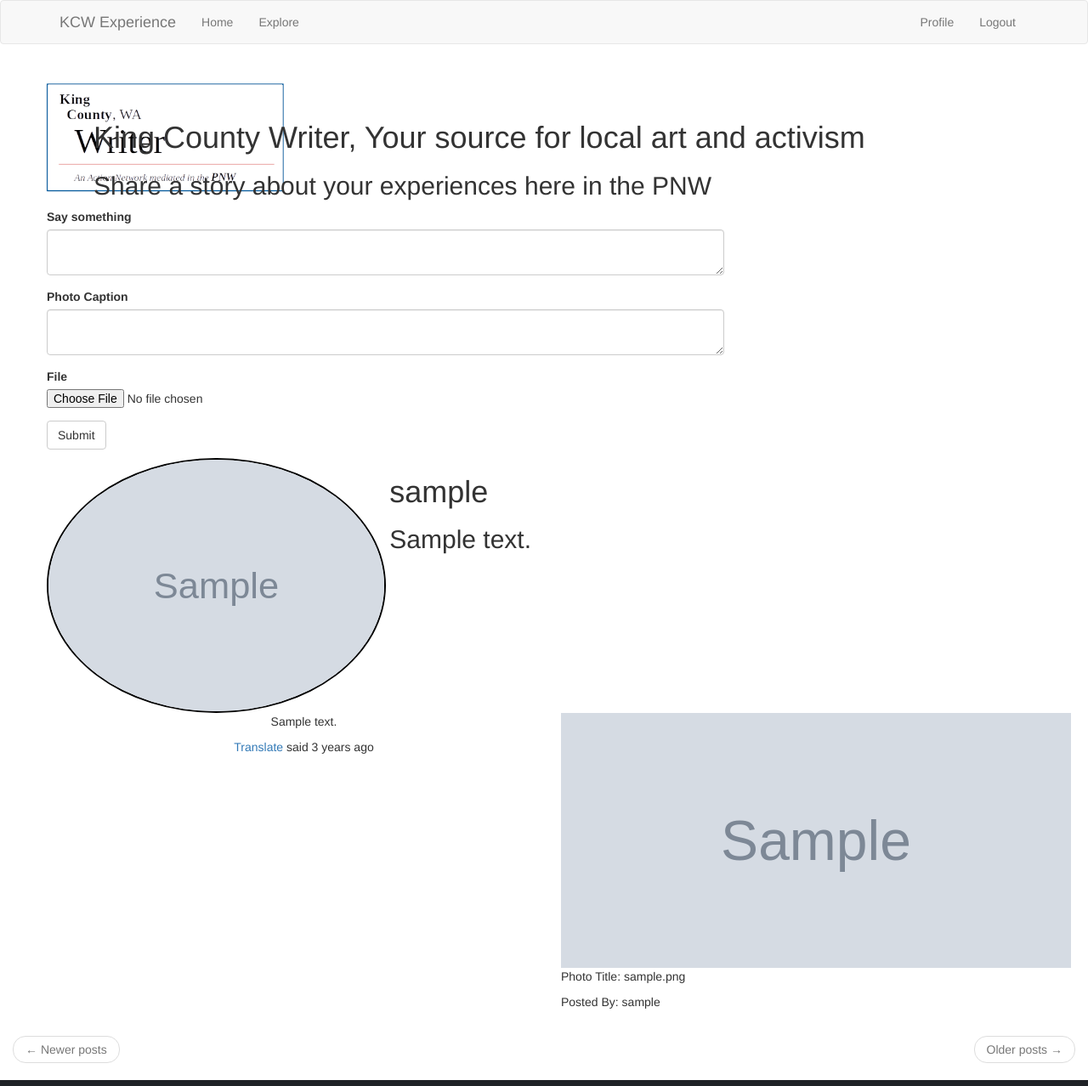
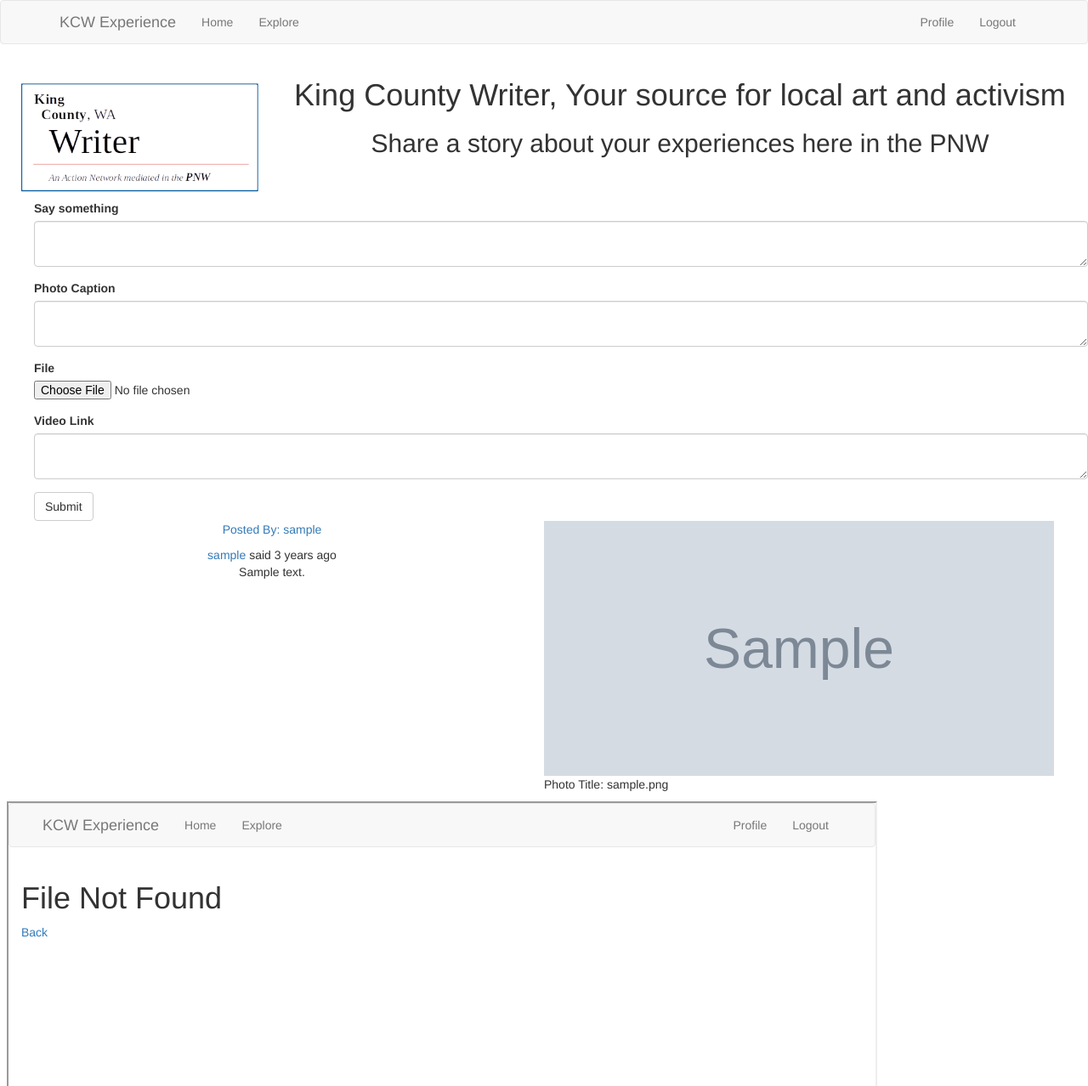
Before and after one commit to gspeckiii/KingCountyWriter, a Flask app: page / in a window 1280 px wide. Shown: the top 1278 px of the page at 85% size. Run offline with Flask 2, Linux system fonts and the light colour scheme; a user stored in the database is signed in; tables that the repository leaves empty hold one stand-in row (values such as "Sample post"); grey boxes marked "Sample" are stand-in pictures; some libraries are stand-ins or nearby versions.

Commit message:
debugging

```diff
--- a/app/forms.py
+++ b/app/forms.py
@@ -18,6 +18,7 @@ class PostForm(FlaskForm):
     img_caption = TextAreaField('Photo Caption', validators=[
         DataRequired(), Length(min=1, max=140)])
     post_img = FileField('File')
+    post_vid=TextAreaField('Video Link')
 
     submit = SubmitField('Submit')
 
--- a/app/models.py
+++ b/app/models.py
@@ -93,6 +93,7 @@ class Post(db.Model):
     timestamp = db.Column(db.DateTime, index=True, default=datetime.utcnow)
     user_id = db.Column(db.Integer, db.ForeignKey('user.id'))
     post_img =db.Column(db.String(200))
+    post_vid=db.Column(db.String(300))
     img_caption=db.Column(db.String(200))
     language = db.Column(db.String(5))
     def __repr__(self):
--- a/app/routes.py
+++ b/app/routes.py
@@ -86,8 +86,6 @@ def explore():
 @login_required
 def index():
     form = PostForm()
-
-
     try:
         uploaded_file = request.files['post_img']
         filename=secure_filename(uploaded_file.filename)
@@ -106,7 +104,12 @@ def index():
             language = detect(form.post.data)
         except LangDetectException:
             language = ''
-        post = Post(body=form.post.data, author=current_user,img_caption=form.img_caption.data,post_img=filename,language=language)
+        try:
+            post_vid=form.post_vid.data
+        except:
+            post_vid ='https://www.youtube.com/embed/u4taz6dfPQc'
+
+        post = Post(body=form.post.data, author=current_user,img_caption=form.img_caption.data,post_img=filename,language=language,post_vid=post_vid)
         db.session.add(post)
         db.session.commit()
         flash('Your post is now live!')
@@ -196,6 +199,7 @@ def edit_profile():
         current_user.username = form.username.data
         current_user.about_me = form.about_me.data
         current_user.tags = form.tags.data
+
         uploaded_file = request.files['profile_image']
         filename = secure_filename(uploaded_file.filename)
         if filename != '':
@@ -213,6 +217,7 @@ def edit_profile():
         form.username.data = current_user.username
         form.about_me.data = current_user.about_me
         form.tags.data = current_user.tags
+        form.post_vid.data = current_user.post_vid
     return render_template('edit_profile.html', title='Edit Profile',
                            form=form,img=img)
 
--- a/app/templates/_post.html
+++ b/app/templates/_post.html
@@ -1,33 +1,44 @@
 
 <div style="display: flex;">
-  <div style="  width: 50%; text-align:center; ">
-    <span id="post{{ post.id }}"><p>{{ post.body }}</p></span>
-                  <span id="translation{{ post.id }}">
+      <div style="  width: 50%; text-align:center; ">
+          <a href="{{ url_for('user', username=post.author.username) }}">
+              <p>Posted By:  {{post.author.username}}</p>
+          </a>
+          {% set user_link %}
+                <a href="{{ url_for('user', username=post.author.username) }}">
+                        {{ post.author.username }}
+                </a>
+          {% endset %}
+                {{ _('%(username)s said %(when)s',
+                    username=user_link, when=moment(post.timestamp).fromNow()) }}
+                <br>
+                <span id="post{{ post.id }}">{{ post.body }}</span>
+                {% if post.language and post.language != g.locale %}
+                <br><br>
+                <span id="translation{{ post.id }}">
                     <a href="javascript:translate(
                                 '#post{{ post.id }}',
                                 '#translation{{ post.id }}',
                                 '{{ post.language }}',
                                 '{{ g.locale }}');">{{ _('Translate') }}</a>
                 </span>
-      {{ _('%(username)s said %(when)s', username=user_link, when=moment(post.timestamp).fromNow()) }}
-              {% set user_link %}
-            <a href="{{ url_for('user', username=post.author.username) }}">
-                {{ post.author.username }}
-            </a>
-        {% endset %}
-                      {% if post.language and post.language != g.locale %}
-                <br><br>
-                                <span id="translation{{ post.id }}">
-                    <a href="#">{{ _('Translate') }}</a>
-                </span>
                 {% endif %}
 
-  </div>
-  <div  style="width: 50%;  ">
 
-      <img src={{ "/static/img/" + post.post_img }} alt={{ post.img_caption}} style="  width: 600px;  height: 300px;  object-fit: cover;">
+
+      </div>
+
+      <div  style="width: 50%;  ">
+          <img src={{ "/static/img/" + post.post_img }} alt={{ post.img_caption}} style="  width: 600px;  height: 300px;  object-fit: cover;">
         <p>Photo Title:  {{ post.img_caption }}</p>
-      <p>Posted By:  {{post.author.username}}</p>
-  </div>
+
+
+      </div>
 
 </div>
+{% if post.post_vid %}
+    <div style="width:100%;   display: inline-block;  justify-content: center;  align-items: center;  height: 100vh;">
+        #<iframe style=" width: 80%; height: 80%; justify-content: center;  align-items: center;" src="{{ post.post_vid}}"  allow="autoplay; encrypted-media" ></iframe>
+
+    </div>
+{%  endif %}
--- a/app/templates/base.html
+++ b/app/templates/base.html
@@ -51,15 +51,15 @@
         {# application content needs to be provided in the app_content block #}
         {% block app_content %}
         {% endblock %}
+
     </div>
-
 {% endblock %}
 
 {% block scripts %}
     {{ super() }}
     {{ moment.include_moment() }}
     {{ moment.lang(g.locale) }}
-        <script>
+    <script>
         function translate(sourceElem, destElem, sourceLang, destLang) {
             $(destElem).html('<img src="{{ url_for('static', filename='loading.gif') }}">');
             $.post('/translate', {
@@ -73,4 +73,6 @@
             });
         }
     </script>
+
+
 {% endblock %}
--- a/app/templates/edit_profile.html
+++ b/app/templates/edit_profile.html
@@ -9,6 +9,8 @@
                     <img src={{ "/static/img/" + img }} alt={{ img }} width=280>
 
 
+
+
         </div>
         <div class="col-md-4">
             {{ wtf.quick_form(form) }}
@@ -17,6 +19,8 @@
 
     </div>
 
+    </div>
+
 
     <div class="jumbotron" style=" background-color: #1f2226;padding: 10px;" >
   <img src="{{ url_for('static', filename='img/island_2023_2.jpg') }}" style="height: 20vh; width: 100%; padding: 10px; " class="img-fluid" alt="Responsive Hero Image">
--- a/app/templates/index.html
+++ b/app/templates/index.html
@@ -2,76 +2,46 @@
 {% import 'bootstrap/wtf.html' as wtf %}
 {% block content %}
 
+<div style="display: flex;">
+    <div style="  width: 25%; text-align:right; ">
+        <a class="navbar-brand" href="#">
+            <img src="{{ url_for('static', filename='img/WriterLogo.png') }}" alt="Logo" height="150">
+        </a>
+    </div>
+
+    <div style="  width: 75%; text-align:center; ">
+        <h1>King County Writer, Your source for local art and activism</h1>
+        <h2>Share a story about your experiences here in the PNW</h2>
+    </div>
+</div>
+
+    {% if form %}
+        <div style ="width:100%;padding-top:40px; padding-left:40px;">
+            {{ wtf.quick_form(form) }}
+        </div>
+    {% endif %}
 
 
 
-    <div class ="container-fluid" style="height:150px; ">
-        <a class="navbar-brand" href="#">
-            <div class="container-fluid">
-      <img src="{{ url_for('static', filename='img/WriterLogo.png') }}" alt="Logo" height="150">
-            </div>
-    </a>
-        <div class="container" style="float: right;">
-                   <h1>King County Writer, Your source for local art and activism</h1>
-    <h2>Share a story about your experiences here in the PNW</h2>
-    </div>
-
-
-    </div>
-
-    <div class="container-fluid">
- {% if form %}
-    <div class="row" style="padding-top:10px; padding-left:40px;">
-        <div class="col-md-8">
-            {{ wtf.quick_form(form) }}
-        </div>
-    </div>
-    {% endif %}
-<div style="padding-top:10px; padding-left:40px;">
-    {% set grouped_posts = {} %}
     {% for post in posts %}
-      {% set author_posts = grouped_posts.setdefault(post.author, []) %}
-      {% do author_posts.append(post) %}
+        {% include '_post.html' %}
     {% endfor %}
-
-    {% for author, author_posts in grouped_posts.items() %}
-      <div style="display: flex;">
-      <div style="  width: 33.33%;">
-          <a href="{{ url_for('user', username=author_posts[0].author_username) }}">
-              <img src={{ "/static/img/" + author.profile_img() }} alt="No Image "style="border-radius: 50%; border: 2px solid black; height:300px;">
-          </a>
-      </div>
-      <div  style="width: 66.66%;"  >
-          <h1>{{author.username}}</h1>
-          <h2>{{ author.about_me }}</h2>
-          <p>{{ author.author_tags }}</p>
-      </div>
-    </div>
-
-
-
-      {% for post in author_posts %}
-       {% include '_post.html' %}
-      {% endfor %}
-    {% endfor %}
-
-</div>
-
     <nav aria-label="...">
         <ul class="pager">
             <li class="previous{% if not prev_url %} disabled{% endif %}">
                 <a href="{{ prev_url or '#' }}">
-                    <span aria-hidden="true">&larr;</span> Newer posts
+                    <span aria-hidden="true">&larr;</span> {{ _('Newer posts') }}
                 </a>
             </li>
             <li class="next{% if not next_url %} disabled{% endif %}">
                 <a href="{{ next_url or '#' }}">
-                    Older posts <span aria-hidden="true">&rarr;</span>
+                    {{ _('Older posts') }} <span aria-hidden="true">&rarr;</span>
                 </a>
             </li>
         </ul>
     </nav>
-    </div>
+
+
 
 <div class="jumbotron" style=" background-color: #1f2226;padding: 10px;" >
   <img src="{{ url_for('static', filename='img/river_2023_2.jpg') }}" style="height: 20vh; width: 100%; padding: 10px; " class="img-fluid" alt="Responsive Hero Image">
```
Also changed, not shown: app/templates/user.html (+38 -27 lines), migrations/versions/f531ccb73a3e_.py (added, +32 -0 lines), app.db, app/static/img/3_PXL_20230117_001536769.jpg (added), app/static/img/3_envictus.jpg (added), app/static/img/3_envictusQuote.jpg (added), 1 other file.
